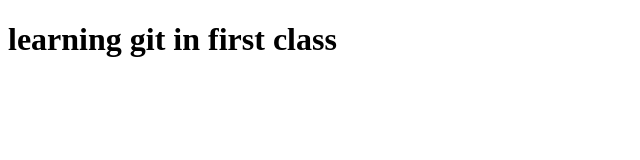
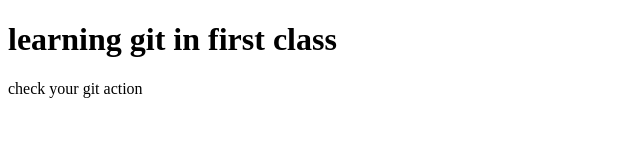
Before and after one commit to subhan300/bootcaampfirstclassonubuntuinterface, a plain HTML site: page index.html in a window 1280 px wide. Shown: the whole page, without its empty margins (0-640 px from the left). Drawn offline with Linux system fonts and the light colour scheme.

Commit message:
Update index.html

```diff
--- a/index.html
+++ b/index.html
@@ -7,5 +7,6 @@
 </head>
 <body>
     <h1>learning git in first class</h1>
+    <p>check your git action</p>
 </body>
 </html>
```
